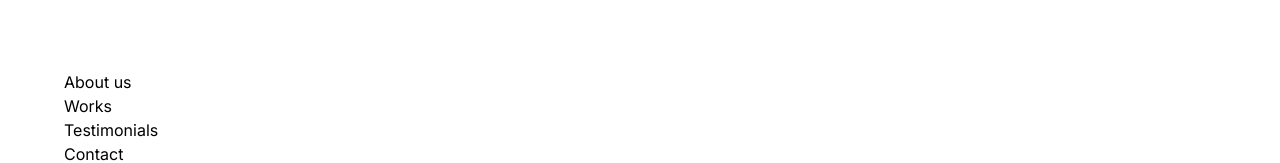
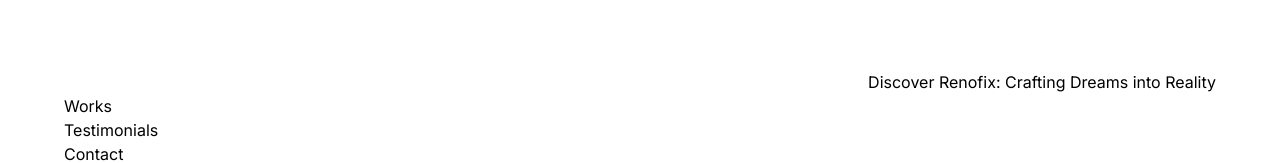
Before and after one commit to jp-quintana/renofix, a Next.js app: page / in a window 1280 px wide. Shown: the part 730-893 px from the top of the page. Built offline with nearby package versions, Linux system fonts and the light colour scheme.

Commit message:
WIP5: About us

```diff
--- a/components/AboutUs.tsx
+++ b/components/AboutUs.tsx
@@ -1,7 +1,11 @@
 const AboutUs = () => {
   return (
     <section id="aboutUs">
-      <div className="main-container">About us</div>
+      <div className="main-container">
+        <h2 className="text-right">
+          Discover Renofix: Crafting Dreams into Reality
+        </h2>
+      </div>
     </section>
   );
 };
```
